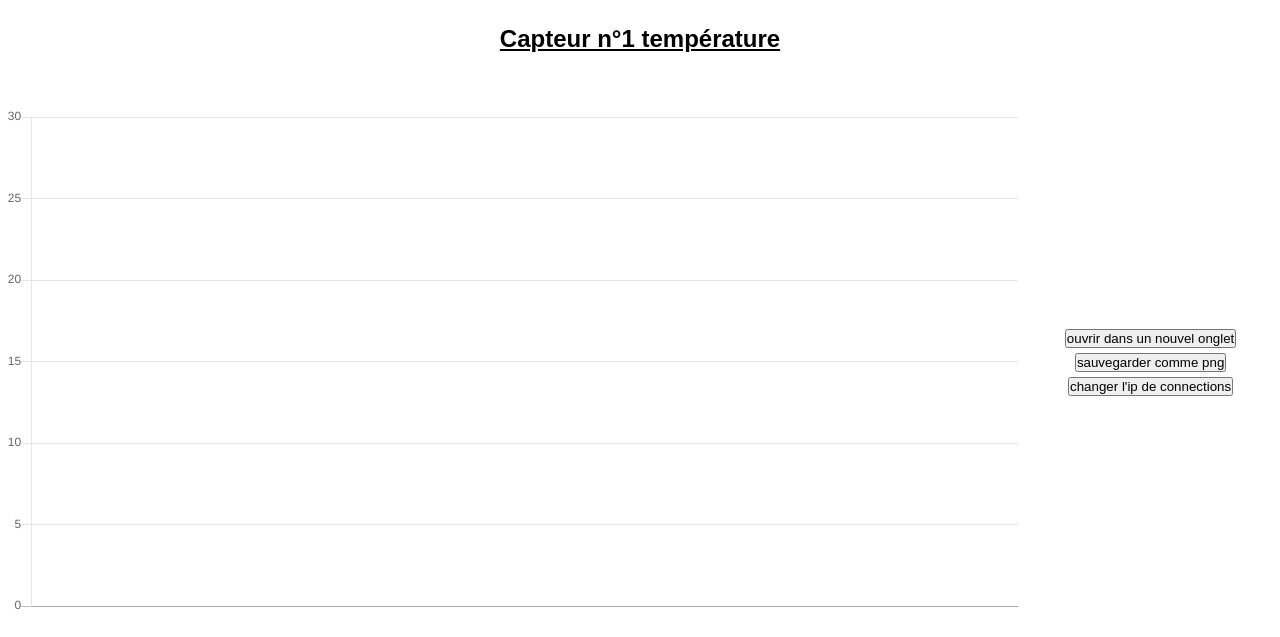
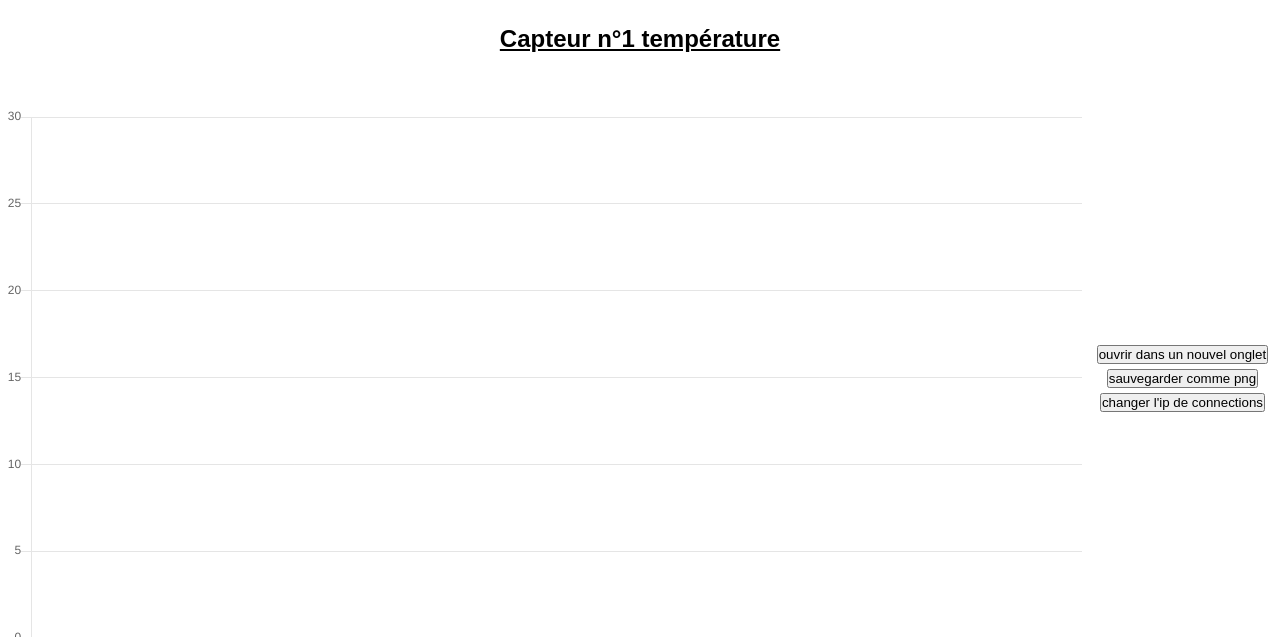
Before and after one commit to JardinsBruyere/Site_Web, a plain HTML site: page graphe_T_1.html in a window 1280 px wide. Shown: the part 77-714 px from the top of the page. Drawn offline with Linux system fonts and the light colour scheme.

Commit message:
fix order checkbox

```diff
--- a/file.css
+++ b/file.css
@@ -3,8 +3,8 @@ table {
   table-layout: fixed;
 }
 .ten {
-  width: 80%;
+  width: 85%;
 }
 .twenty {
-  width: 20%;
+  width: 15%;
 }
--- a/graphe_T_1.html
+++ b/graphe_T_1.html
@@ -91,8 +91,6 @@
 			<th>
 				<p id="graphique">
 					<div id="graph">
-						<div id="scatter_area">
-						</div>
 						<div class="chart-container">
 							<canvas id="myChart"></canvas>
 							<button style="display: none;" id="clear">clear</button>
--- a/script2.js
+++ b/script2.js
@@ -131,7 +131,7 @@ async function fetchMovies(i,numCapteur,amount) {
 
 function setButton(){
 	var IdUse=[]
-	uniqueIdCapteur=[...new Set(relevesCapteurs.map(m=>m.IdCapteur))]
+	uniqueIdCapteur=[...new Set(relevesCapteurs.map(m=>m.IdCapteur))].sort()
 	console.log(uniqueIdCapteur)
 	uniqueIdCapteur.forEach(function(m){
 		if(!IdUse.includes(m)){
```
